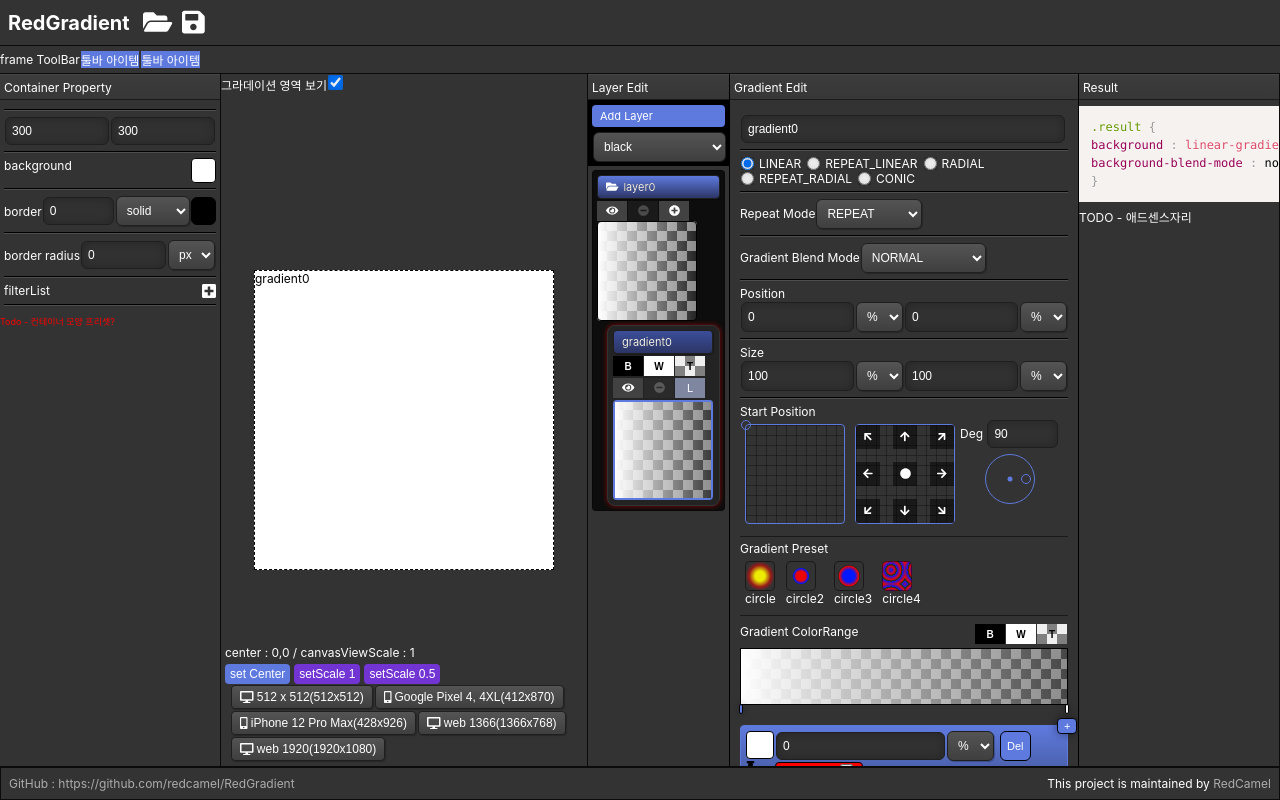
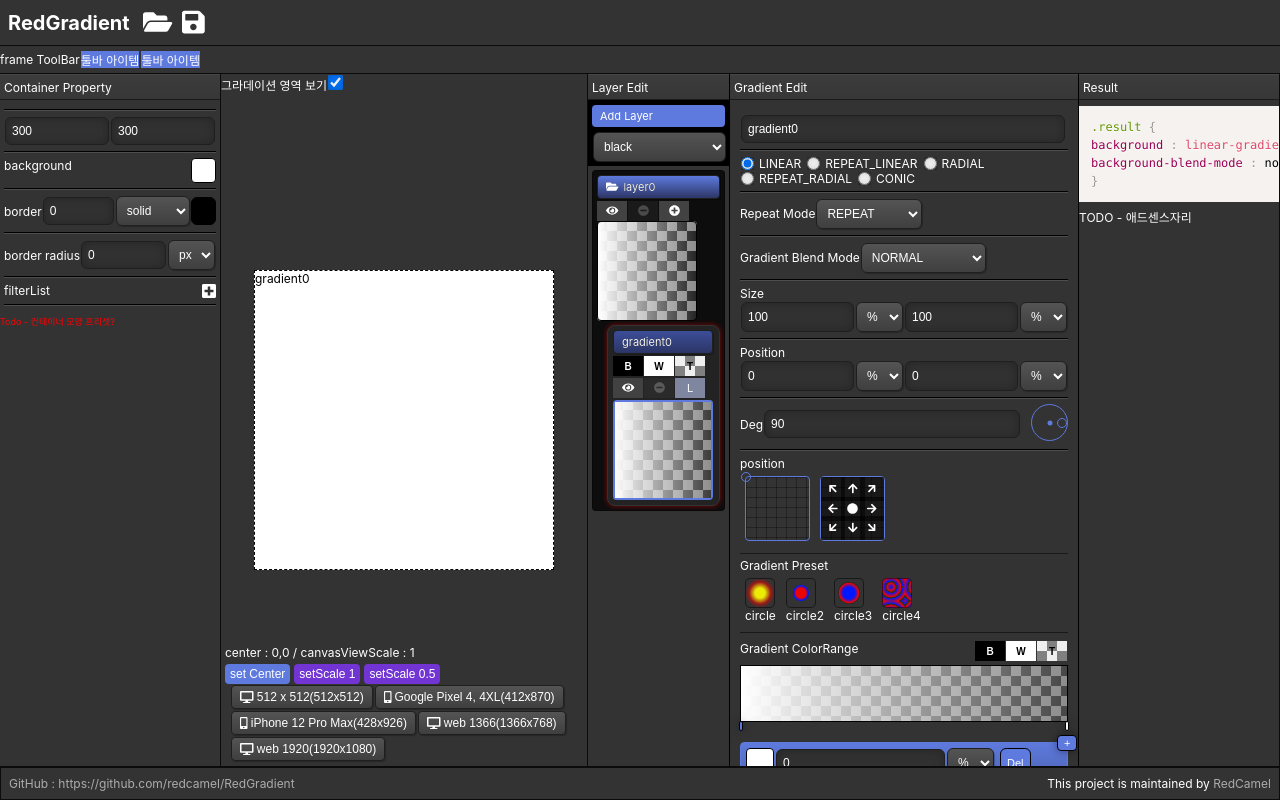
Before and after one commit to redcamel/RedGradient, a React (Create React App) app: page / in a window 1280 px wide. Both pictures are taken after a click on the button "새 프로젝트". Built offline with nearby package versions, Linux system fonts and the light colour scheme.

Commit message:
ui 위치변경 #36

```diff
--- a/src/editor/canvas/RedCanvas.jsx
+++ b/src/editor/canvas/RedCanvas.jsx
@@ -73,7 +73,10 @@ class RedCanvas extends React.Component {
         >
           {activeSubData['title']}
           {
-            activeSubData['type'] === GRADIENT_TYPE.RADIAL ? <>
+            activeSubData['type'] === GRADIENT_TYPE.RADIAL ||
+            activeSubData['type'] === GRADIENT_TYPE.REPEAT_RADIAL||
+            activeSubData['type'] === GRADIENT_TYPE.CONIC
+            ? <>
               <div
                 style={{
                   position: 'absolute',
--- a/src/editor/property/RedPropertyAtEdit.jsx
+++ b/src/editor/property/RedPropertyAtEdit.jsx
@@ -13,7 +13,7 @@ class RedPropertyAtEdit extends React.Component {
     const rootComponentState = rootComponent.state;
     const activeSubData = rootComponentState.activeSubData;
     return <div>
-      At
+      Center
       <div style={{display: 'flex', justifyContent: 'space-between'}}>
         <RedNumber
           width={'80px'}
--- a/src/editor/property/RedPropertyDegreeEdit.jsx
+++ b/src/editor/property/RedPropertyDegreeEdit.jsx
@@ -1,7 +1,7 @@
 import React from "react";
 import RedNumber from "../../core/RedNumber.jsx";
 
-const SIZE = 50;
+const SIZE = 37;
 let targetContext;
 const HD_move = e => {
   targetContext.calcDegree(e);
@@ -37,7 +37,7 @@ class RedPropertyDegreeEdit extends React.Component {
     const rootComponentState = rootComponent.state;
     const activeSubData = rootComponentState.activeSubData;
     const deg = activeSubData['deg'];
-    return <div>
+    return <div style={{display:'flex',alignItems: 'center'}}>
       {
         <>
           Deg <RedNumber
@@ -47,7 +47,7 @@ class RedPropertyDegreeEdit extends React.Component {
             activeSubData['deg'] = e.target.value;
             rootComponent.setState({});
           }} />
-          <div style={{textAlign: 'center'}}>
+          <div style={{textAlign: 'center',marginLeft :'10px '}}>
             <div
               style={style.box}
               onMouseDown={() => {
@@ -78,7 +78,6 @@ export default RedPropertyDegreeEdit;
 const style = {
   box: {
     display: 'inline-block',
-    margin: '5px',
     width: `${SIZE}px`, height: `${SIZE}px`,
     border: '1px solid #5e7ade',
     borderRadius: '50%',
--- a/src/editor/property/RedPropertyEdit.jsx
+++ b/src/editor/property/RedPropertyEdit.jsx
@@ -52,30 +52,42 @@ class RedPropertyEdit extends React.Component {
                 <div style={style.divide} />
                 <RedPropertyTypeEndingShapeEdit rootComponent={rootComponent} />
               </> : ''}
+              <div style={style.divide} />
+              <RedPropertySizeEdit rootComponent={rootComponent} />
               {data.type === GRADIENT_TYPE.RADIAL || data.type === GRADIENT_TYPE.REPEAT_RADIAL || data.type === GRADIENT_TYPE.CONIC ? <>
                 <div style={style.divide} />
                 <RedPropertyAtEdit rootComponent={rootComponent} />
               </> : ''}
-              <div style={style.divide} />
-              <RedPropertyPositionEdit rootComponent={rootComponent} />
-              <div style={style.divide} />
-              <RedPropertySizeEdit rootComponent={rootComponent} />
 
             </div>
             <div style={style.divide} />
-            <div>Start Position</div>
+            <RedPropertyPositionEdit rootComponent={rootComponent} />
+
+            {data.type === GRADIENT_TYPE.LINEAR || data.type === GRADIENT_TYPE.REPEAT_LINEAR || data.type === GRADIENT_TYPE.CONIC ?
+              <>
+                <div style={style.divide} />
+                <RedPropertyDegreeEdit rootComponent={rootComponent} />
+              </> : ''}
+            <div style={style.divide} />
             <div style={{display: 'flex'}}>
-              <RedPropertyPositionEditByMouse rootComponent={rootComponent} />
-              <div style={{height: '5px'}} />
-              {data.type === GRADIENT_TYPE.LINEAR || data.type === GRADIENT_TYPE.REPEAT_LINEAR || data.type === GRADIENT_TYPE.CONIC ?
-                <RedPropertyDegreeEdit rootComponent={rootComponent} /> : ''}
+              <div>
+                position
+                <RedPropertyPositionEditByMouse rootComponent={rootComponent} targetKey={'position'} />
+              </div>
+              {data.type === GRADIENT_TYPE.RADIAL || data.type === GRADIENT_TYPE.REPEAT_RADIAL || data.type === GRADIENT_TYPE.CONIC ?
+                <div>
+                  center
+                  <RedPropertyPositionEditByMouse rootComponent={rootComponent} targetKey={'at'} />
+                </div> : ''
+              }
+
             </div>
           </div>
         </div>
 
         <div style={style.itemContainer}>
           <div>Gradient Preset</div>
-          <RedPreset rootComponent={rootComponent}/>
+          <RedPreset rootComponent={rootComponent} />
         </div>
         <div style={style.itemContainer}>
           <RedGradientColorEdit rootComponent={rootComponent} />
@@ -96,10 +108,10 @@ class RedPropertyEdit extends React.Component {
           </SyntaxHighlighter>
           <div>Current Gradient Data</div>
           <div
-            style={{cursor:'pointer'}}
-            onClick={e=>{
+            style={{cursor: 'pointer'}}
+            onClick={e => {
               var tempElem = document.createElement('textarea');
-              tempElem.value =  JSON.stringify(data, null, 2);
+              tempElem.value = JSON.stringify(data, null, 2);
               document.body.appendChild(tempElem);
 
               tempElem.select();
@@ -107,7 +119,8 @@ class RedPropertyEdit extends React.Component {
               document.body.removeChild(tempElem);
 
             }}
-          >copy</div>
+          >copy
+          </div>
           <SyntaxHighlighter language="javascript" wrapLongLines={'pre'}>
             {JSON.stringify(data, null, 2)}
           </SyntaxHighlighter>
--- a/src/editor/property/RedPropertyPositionEditByMouse.jsx
+++ b/src/editor/property/RedPropertyPositionEditByMouse.jsx
@@ -2,7 +2,7 @@ import React from "react";
 import {faArrowDown, faCircle} from '@fortawesome/free-solid-svg-icons';
 import {FontAwesomeIcon} from "@fortawesome/react-fontawesome";
 
-const SIZE = 100;
+const SIZE = 65;
 let targetContext;
 const HD_move = e => {
   targetContext.calcSize(e);
@@ -24,15 +24,16 @@ class RedPropertyPositionEditByMouse extends React.Component {
     const activeSubData = rootComponentState.activeSubData;
     const layerSize = rootComponentState.activeLayer.size;
     const canvasInfo = rootComponentState.canvasInfo;
+    const targetKey = this.props.targetKey
     const rect = targetContext.refRect.current.getBoundingClientRect();
     let tX = (e.pageX - (rect.x));
     let tY = (e.pageY - (rect.y));
     let layerPixelW = canvasInfo.width;
     let layerPixelH = canvasInfo.height;
-    let tPercentX = activeSubData['position']['xUnit'] === '%' ? tX / SIZE * 100 : tX * layerPixelW / SIZE;
-    let tPercentY = activeSubData['position']['yUnit'] === '%' ? tY / SIZE * 100 : tY * layerPixelH / SIZE;
-    activeSubData['position']['x'] = tPercentX;
-    activeSubData['position']['y'] = tPercentY;
+    let tPercentX = activeSubData[targetKey]['xUnit'] === '%' ? tX / SIZE * 100 : tX * layerPixelW / SIZE;
+    let tPercentY = activeSubData[targetKey]['yUnit'] === '%' ? tY / SIZE * 100 : tY * layerPixelH / SIZE;
+    activeSubData[targetKey]['x'] = tPercentX;
+    activeSubData[targetKey]['y'] = tPercentY;
     rootComponent.setState({});
   }
 
@@ -40,8 +41,9 @@ class RedPropertyPositionEditByMouse extends React.Component {
     const rootComponent = this.props.rootComponent;
     const rootComponentState = rootComponent.state;
     const activeSubData = rootComponentState.activeSubData;
-    activeSubData['position']['x'] = x;
-    activeSubData['position']['y'] = y;
+    const targetKey = this.props.targetKey
+    activeSubData[targetKey]['x'] = x;
+    activeSubData[targetKey]['y'] = y;
     rootComponent.setState({});
   }
 
@@ -50,12 +52,12 @@ class RedPropertyPositionEditByMouse extends React.Component {
     const rootComponentState = rootComponent.state;
     const activeSubData = rootComponentState.activeSubData;
     const layerSize = rootComponentState.activeLayer.size;
-    const position = activeSubData['position'];
+    const targetData = activeSubData[this.props.targetKey];
     const canvasInfo = rootComponentState.canvasInfo;
     let layerPixelW = canvasInfo.width;
     let layerPixelH = canvasInfo.height;
-    let tPercentX = position['xUnit'] === '%' ? (position.x / 100 * SIZE) % 100 : ((position.x / layerPixelW * 100) % 100);
-    let tPercentY = position['yUnit'] === '%' ? (position.y / 100 * SIZE) % 100 : ((position.y / layerPixelH * 100) % 100);
+    let tPercentX = targetData['xUnit'] === '%' ? (targetData.x ) % 100 : ((targetData.x / layerPixelW * 100) % 100);
+    let tPercentY = targetData['yUnit'] === '%' ? (targetData.y ) % 100 : ((targetData.y / layerPixelH * 100) % 100);
     if (tPercentX < 0) tPercentX = 100 + tPercentX;
     if (tPercentY < 0) tPercentY = 100 + tPercentY;
     return <div>
@@ -91,7 +93,7 @@ class RedPropertyPositionEditByMouse extends React.Component {
         <button
           onClick={e => {
             let tX = 50;
-            if (position['xUnit'] === 'px') tX = canvasInfo['width'] * 0.5;
+            if (targetData['xUnit'] === 'px') tX = canvasInfo['width'] * 0.5;
             this.setPosition(tX, 0);
           }}
           style={{...style.location, top: 0, left: '50%', transform: 'translate(-50%,0)'}}><FontAwesomeIcon
@@ -99,7 +101,7 @@ class RedPropertyPositionEditByMouse extends React.Component {
         <button
           onClick={e => {
             let tX = 100;
-            if (position['xUnit'] === 'px') tX = canvasInfo['width'];
+            if (targetData['xUnit'] === 'px') tX = canvasInfo['width'];
             this.setPosition(tX, 0);
           }}
           style={{...style.location, top: 0, right: 0}}><FontAwesomeIcon icon={faArrowDown}
@@ -109,7 +111,7 @@ class RedPropertyPositionEditByMouse extends React.Component {
         <button
           onClick={e => {{
             let tY = 50;
-            if (position['yUnit'] === 'px') tY = canvasInfo['height'] * 0.5;
+            if (targetData['yUnit'] === 'px') tY = canvasInfo['height'] * 0.5;
             this.setPosition(0, tY);
           }}}
           style={{...style.location, top: '50%', left: 0, transform: 'translate(0%,-50%)'}}><FontAwesomeIcon
@@ -118,8 +120,8 @@ class RedPropertyPositionEditByMouse extends React.Component {
           onClick={e => {
             let tX = 50;
             let tY = 50;
-            if (position['xUnit'] === 'px') tX = canvasInfo['width'] * 0.5;
-            if (position['yUnit'] === 'px') tY = canvasInfo['height'] * 0.5;
+            if (targetData['xUnit'] === 'px') tX = canvasInfo['width'] * 0.5;
+            if (targetData['yUnit'] === 'px') tY = canvasInfo['height'] * 0.5;
             this.setPosition(tX, tY);
           }}
           style={{...style.location, top: '50%', left: '50%', transform: 'translate(-50%,-50%)'}}><FontAwesomeIcon
@@ -128,8 +130,8 @@ class RedPropertyPositionEditByMouse extends React.Component {
           onClick={e => {
             let tX = 100;
             let tY = 50;
-            if (position['xUnit'] === 'px') tX = canvasInfo['width'];
-            if (position['yUnit'] === 'px') tY = canvasInfo['height'] * 0.5;
+            if (targetData['xUnit'] === 'px') tX = canvasInfo['width'];
+            if (targetData['yUnit'] === 'px') tY = canvasInfo['height'] * 0.5;
             this.setPosition(tX, tY);
           }}
           style={{...style.location, top: '50%', right: 0, transform: 'translate(0%,-50%)'}}><FontAwesomeIcon
@@ -138,7 +140,7 @@ class RedPropertyPositionEditByMouse extends React.Component {
         <button
           onClick={e => {
             let tY = 100;
-            if (position['yUnit'] === 'px') tY = canvasInfo['height'] ;
+            if (targetData['yUnit'] === 'px') tY = canvasInfo['height'] ;
             this.setPosition(0, tY);
           }}
           style={{...style.location, bottom: 0, left: 0}}><FontAwesomeIcon icon={faArrowDown}
@@ -148,8 +150,8 @@ class RedPropertyPositionEditByMouse extends React.Component {
           onClick={e => {
             let tX = 50;
             let tY = 100;
-            if (position['xUnit'] === 'px') tX = canvasInfo['width']*0.5;
-            if (position['yUnit'] === 'px') tY = canvasInfo['height'] ;
+            if (targetData['xUnit'] === 'px') tX = canvasInfo['width']*0.5;
+            if (targetData['yUnit'] === 'px') tY = canvasInfo['height'] ;
             this.setPosition(tX, tY);
           }}
           style={{...style.location, bottom: 0, left: '50%', transform: 'translate(-50%,0)'}}><FontAwesomeIcon
@@ -158,8 +160,8 @@ class RedPropertyPositionEditByMouse extends React.Component {
           onClick={e => {
             let tX = 100;
             let tY = 100;
-            if (position['xUnit'] === 'px') tX = canvasInfo['width'];
-            if (position['yUnit'] === 'px') tY = canvasInfo['height'] ;
+            if (targetData['xUnit'] === 'px') tX = canvasInfo['width'];
+            if (targetData['yUnit'] === 'px') tY = canvasInfo['height'] ;
             this.setPosition(tX, tY);
           }}
           style={{...style.location, bottom: 0, right: 0}}><FontAwesomeIcon icon={faArrowDown}
```
Also changed, not shown: 10 other files (tests, documents, lock files or other folders).
